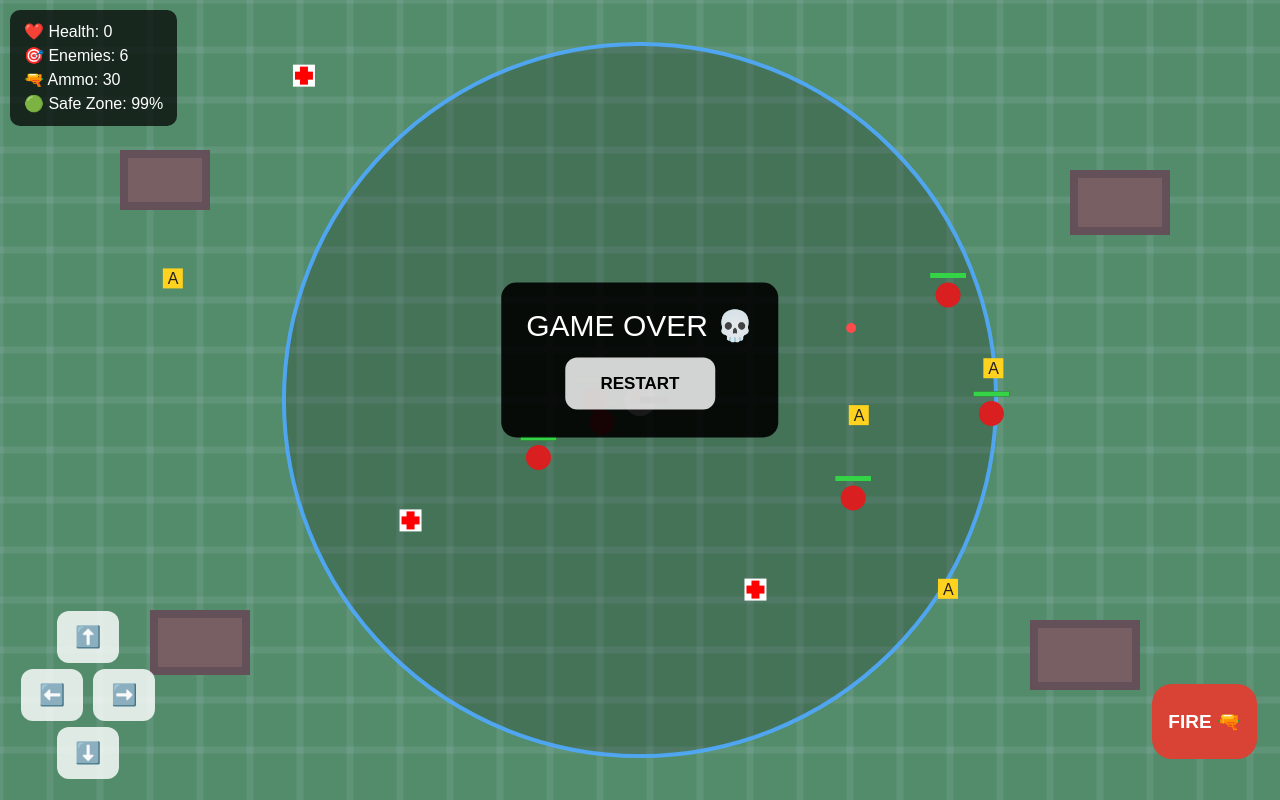
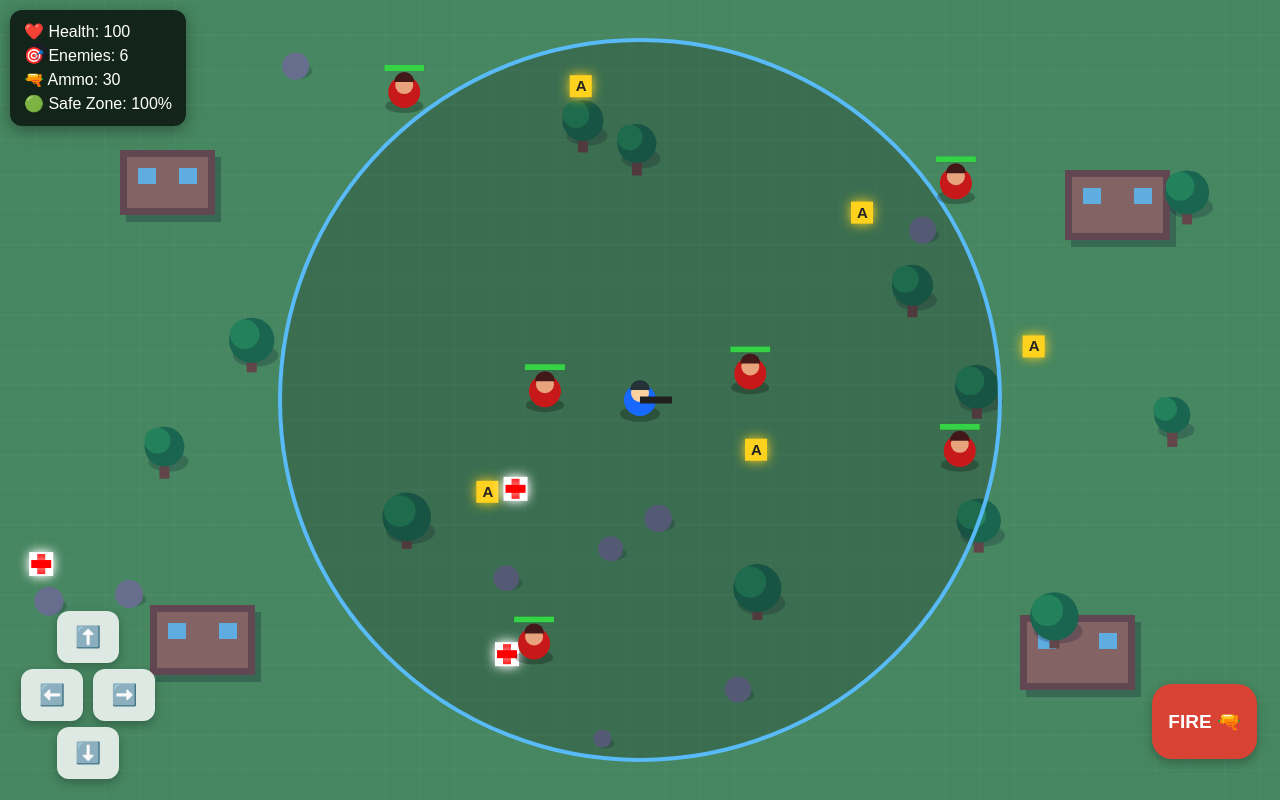
Before and after one commit to kksumokhra255-sudo/FreeFirelite, a plain HTML site: page index.html in a window 1280 px wide. Drawn offline with Linux system fonts and the light colour scheme.

Commit message:
Enhance graphics and gameplay mechanics
Updated various styles, improved graphics, and adjusted gameplay mechanics including player size, health, and enemy behavior.

```diff
--- a/index.html
+++ b/index.html
@@ -3,7 +3,7 @@
 <head>
 <meta charset="UTF-8">
 <meta name="viewport" content="width=device-width,initial-scale=1.0">
-<title>Battle Royale - Upgrade 5</title>
+<title>Battle Royale - Graphics Upgrade 6</title>
 
 <style>
 *{box-sizing:border-box;margin:0;padding:0}
@@ -24,10 +24,11 @@ canvas{display:block}
   color:white;
   background:rgba(0,0,0,.72);
   padding:10px 14px;
-  border-radius:10px;
+  border-radius:12px;
   font-size:16px;
   z-index:10;
   line-height:1.5;
+  box-shadow:0 4px 15px rgba(0,0,0,.35);
 }
 
 #controls{
@@ -47,6 +48,7 @@ button{
   background:rgba(255,255,255,.82);
   font-size:21px;
   font-weight:bold;
+  box-shadow:0 4px 10px rgba(0,0,0,.25);
 }
 
 #shoot{
@@ -68,12 +70,13 @@ button{
   left:50%;
   transform:translate(-50%,-50%);
   color:white;
-  background:rgba(0,0,0,.9);
+  background:rgba(0,0,0,.92);
   padding:25px;
-  border-radius:15px;
+  border-radius:18px;
   text-align:center;
   font-size:30px;
   z-index:20;
+  box-shadow:0 8px 30px rgba(0,0,0,.5);
 }
 
 #restart{
@@ -130,10 +133,12 @@ function resize(){
 resize();
 window.addEventListener("resize",resize);
 
+/* PLAYER */
+
 let player={
   x:canvas.width/2,
   y:canvas.height/2,
-  size:28,
+  size:30,
   speed:18,
   health:100,
   angle:0,
@@ -146,26 +151,53 @@ let bullets=[];
 let enemyBullets=[];
 let enemies=[];
 let loot=[];
-
-let muzzleFlash=0;
+let effects=[];
 
 /* SAFE ZONE */
 
 let safeZone={
   x:canvas.width/2,
   y:canvas.height/2,
-  radius:Math.min(canvas.width,canvas.height)*0.45,
-  minRadius:Math.min(canvas.width,canvas.height)*0.18
+  radius:Math.min(canvas.width,canvas.height)*.45,
+  minRadius:Math.min(canvas.width,canvas.height)*.18
 };
 
-/* OBSTACLES */
+/* BUILDINGS */
 
 let obstacles=[
-  {x:120,y:150,w:90,h:60},
-  {x:canvas.width-210,y:170,w:100,h:65},
-  {x:150,y:canvas.height-190,w:100,h:65},
-  {x:canvas.width-250,y:canvas.height-180,w:110,h:70}
+  {x:120,y:150,w:95,h:65},
+  {x:canvas.width-215,y:170,w:105,h:70},
+  {x:150,y:canvas.height-195,w:105,h:70},
+  {x:canvas.width-260,y:canvas.height-185,w:115,h:75}
 ];
+
+/* TREES */
+
+let trees=[];
+
+for(let i=0;i<12;i++){
+
+  trees.push({
+    x:Math.random()*(canvas.width-60)+30,
+    y:Math.random()*(canvas.height-100)+50,
+    size:18+Math.random()*8
+  });
+
+}
+
+/* ROCKS */
+
+let rocks=[];
+
+for(let i=0;i<10;i++){
+
+  rocks.push({
+    x:Math.random()*(canvas.width-50)+25,
+    y:Math.random()*(canvas.height-100)+50,
+    size:8+Math.random()*8
+  });
+
+}
 
 /* ENEMIES */
 
@@ -176,13 +208,13 @@ for(let i=0;i<6;i++){
     x:Math.random()*(canvas.width-80)+40,
     y:Math.random()*(canvas.height-160)+80,
 
-    size:25,
+    size:28,
     health:100,
 
     speed:.65+Math.random()*.55,
 
     attackCooldown:0,
-    shootCooldown:50+Math.random()*80
+    shootCooldown:60+Math.random()*80
 
   });
 
@@ -190,14 +222,14 @@ for(let i=0;i<6;i++){
 
 /* LOOT */
 
-for(let i=0;i<7;i++){
+for(let i=0;i<8;i++){
 
   loot.push({
 
     x:Math.random()*(canvas.width-80)+40,
     y:Math.random()*(canvas.height-120)+60,
 
-    type:i%3===0 ? "medkit" : "ammo"
+    type:i%3===0?"medkit":"ammo"
 
   });
 
@@ -207,7 +239,8 @@ for(let i=0;i<7;i++){
 
 function drawMap(){
 
-  ctx.fillStyle="#5c9b45";
+  ctx.fillStyle="#4f963e";
+
   ctx.fillRect(
     0,
     0,
@@ -215,9 +248,12 @@ function drawMap(){
     canvas.height
   );
 
-  ctx.strokeStyle="rgba(255,255,255,.10)";
+  /* GRASS */
 
-  for(let x=0;x<canvas.width;x+=50){
+  ctx.strokeStyle="rgba(255,255,255,.06)";
+  ctx.lineWidth=1;
+
+  for(let x=0;x<canvas.width;x+=35){
 
     ctx.beginPath();
     ctx.moveTo(x,0);
@@ -226,7 +262,7 @@ function drawMap(){
 
   }
 
-  for(let y=0;y<canvas.height;y+=50){
+  for(let y=0;y<canvas.height;y+=35){
 
     ctx.beginPath();
     ctx.moveTo(0,y);
@@ -235,9 +271,20 @@ function drawMap(){
 
   }
 
+  /* BUILDINGS */
+
   obstacles.forEach(o=>{
 
-    ctx.fillStyle="#72502f";
+    ctx.fillStyle="rgba(0,0,0,.25)";
+
+    ctx.fillRect(
+      o.x+6,
+      o.y+7,
+      o.w,
+      o.h
+    );
+
+    ctx.fillStyle="#70472c";
 
     ctx.fillRect(
       o.x,
@@ -246,14 +293,127 @@ function drawMap(){
       o.h
     );
 
-    ctx.fillStyle="#8b633d";
+    ctx.fillStyle="#9b6a42";
 
     ctx.fillRect(
-      o.x+8,
-      o.y+8,
-      o.w-16,
-      o.h-16
+      o.x+7,
+      o.y+7,
+      o.w-14,
+      o.h-14
     );
+
+    /* WINDOWS */
+
+    ctx.fillStyle="#6ec5df";
+
+    ctx.fillRect(
+      o.x+18,
+      o.y+18,
+      18,
+      16
+    );
+
+    ctx.fillRect(
+      o.x+o.w-36,
+      o.y+18,
+      18,
+      16
+    );
+
+  });
+
+  /* ROCKS */
+
+  rocks.forEach(r=>{
+
+    ctx.fillStyle="rgba(0,0,0,.2)";
+
+    ctx.beginPath();
+
+    ctx.ellipse(
+      r.x+3,
+      r.y+5,
+      r.size,
+      r.size*.55,
+      0,
+      0,
+      Math.PI*2
+    );
+
+    ctx.fill();
+
+    ctx.fillStyle="#777";
+
+    ctx.beginPath();
+
+    ctx.arc(
+      r.x,
+      r.y,
+      r.size,
+      0,
+      Math.PI*2
+    );
+
+    ctx.fill();
+
+  });
+
+  /* TREES */
+
+  trees.forEach(t=>{
+
+    ctx.fillStyle="rgba(0,0,0,.22)";
+
+    ctx.beginPath();
+
+    ctx.ellipse(
+      t.x+4,
+      t.y+8,
+      t.size,
+      t.size*.5,
+      0,
+      0,
+      Math.PI*2
+    );
+
+    ctx.fill();
+
+    ctx.fillStyle="#704522";
+
+    ctx.fillRect(
+      t.x-5,
+      t.y,
+      10,
+      25
+    );
+
+    ctx.fillStyle="#176d2b";
+
+    ctx.beginPath();
+
+    ctx.arc(
+      t.x,
+      t.y-7,
+      t.size,
+      0,
+      Math.PI*2
+    );
+
+    ctx.fill();
+
+    ctx.fillStyle="#23913a";
+
+    ctx.beginPath();
+
+    ctx.arc(
+      t.x-7,
+      t.y-13,
+      t.size*.65,
+      0,
+      Math.PI*2
+    );
+
+    ctx.fill();
 
   });
 
@@ -263,7 +423,7 @@ function drawMap(){
 
 function drawSafeZone(){
 
-  ctx.fillStyle="rgba(40,80,255,.20)";
+  ctx.fillStyle="rgba(35,70,230,.20)";
 
   ctx.fillRect(
     0,
@@ -290,7 +450,7 @@ function drawSafeZone(){
 
   ctx.restore();
 
-  ctx.strokeStyle="rgba(80,170,255,.9)";
+  ctx.strokeStyle="rgba(90,190,255,.95)";
   ctx.lineWidth=4;
 
   ctx.beginPath();
@@ -313,31 +473,15 @@ function drawLoot(){
 
   loot.forEach(item=>{
 
+    /* glow */
+
+    ctx.shadowBlur=12;
+
     if(item.type==="ammo"){
 
+      ctx.shadowColor="#ffd21f";
+
       ctx.fillStyle="#ffd21f";
-
-      ctx.fillRect(
-        item.x-10,
-        item.y-10,
-        20,
-        20
-      );
-
-      ctx.fillStyle="#222";
-      ctx.font="16px Arial";
-
-      ctx.fillText(
-        "A",
-        item.x-5,
-        item.y+6
-      );
-
-    }
-
-    if(item.type==="medkit"){
-
-      ctx.fillStyle="white";
 
       ctx.fillRect(
         item.x-11,
@@ -346,23 +490,48 @@ function drawLoot(){
         22
       );
 
+      ctx.fillStyle="#222";
+
+      ctx.font="bold 15px Arial";
+
+      ctx.fillText(
+        "A",
+        item.x-5,
+        item.y+5
+      );
+
+    }else{
+
+      ctx.shadowColor="#ffffff";
+
+      ctx.fillStyle="white";
+
+      ctx.fillRect(
+        item.x-12,
+        item.y-12,
+        24,
+        24
+      );
+
       ctx.fillStyle="red";
 
       ctx.fillRect(
         item.x-4,
-        item.y-9,
+        item.y-10,
         8,
-        18
+        20
       );
 
       ctx.fillRect(
-        item.x-9,
+        item.x-10,
         item.y-4,
-        18,
+        20,
         8
       );
 
     }
+
+    ctx.shadowBlur=0;
 
   });
 
@@ -372,16 +541,29 @@ function drawLoot(){
 
 function drawPlayer(){
 
-  if(player.hitFlash>0){
+  /* shadow */
 
-    ctx.fillStyle="white";
-    player.hitFlash--;
+  ctx.fillStyle="rgba(0,0,0,.25)";
 
-  }else{
+  ctx.beginPath();
 
-    ctx.fillStyle="#1769ff";
+  ctx.ellipse(
+    player.x,
+    player.y+14,
+    20,
+    8,
+    0,
+    0,
+    Math.PI*2
+  );
 
-  }
+  ctx.fill();
+
+  /* body */
+
+  ctx.fillStyle=
+    player.hitFlash>0?
+    "white":"#1769ff";
 
   ctx.beginPath();
 
@@ -395,13 +577,15 @@ function drawPlayer(){
 
   ctx.fill();
 
+  /* head */
+
   ctx.fillStyle="#ffd0a0";
 
   ctx.beginPath();
 
   ctx.arc(
     player.x,
-    player.y-5,
+    player.y-7,
     9,
     0,
     Math.PI*2
@@ -409,7 +593,25 @@ function drawPlayer(){
 
   ctx.fill();
 
-  const gunLength=30;
+  /* helmet */
+
+  ctx.fillStyle="#263238";
+
+  ctx.beginPath();
+
+  ctx.arc(
+    player.x,
+    player.y-10,
+    10,
+    Math.PI,
+    Math.PI*2
+  );
+
+  ctx.fill();
+
+  /* gun */
+
+  const gunLength=32;
 
   const gunX=
     player.x+
@@ -419,7 +621,7 @@ function drawPlayer(){
     player.y+
     Math.sin(player.angle)*gunLength;
 
-  ctx.strokeStyle="#222";
+  ctx.strokeStyle="#202020";
   ctx.lineWidth=7;
 
   ctx.beginPath();
@@ -436,21 +638,28 @@ function drawPlayer(){
 
   ctx.stroke();
 
+  /* muzzle */
+
   if(muzzleFlash>0){
 
-    ctx.fillStyle="#ffd21f";
+    ctx.shadowBlur=18;
+    ctx.shadowColor="#ffd21f";
+
+    ctx.fillStyle="#ffe033";
 
     ctx.beginPath();
 
     ctx.arc(
       gunX,
       gunY,
-      10,
+      11,
       0,
       Math.PI*2
     );
 
     ctx.fill();
+
+    ctx.shadowBlur=0;
 
     muzzleFlash--;
 
@@ -464,38 +673,90 @@ function drawEnemies(){
 
   enemies.forEach(enemy=>{
 
-    ctx.fillStyle="#d91f1f";
+    /* shadow */
+
+    ctx.fillStyle="rgba(0,0,0,.25)";
+
+    ctx.beginPath();
+
+    ctx.ellipse(
+      enemy.x,
+      enemy.y+14,
+      19,
+      7,
+      0,
+      0,
+      Math.PI*2
+    );
+
+    ctx.fill();
+
+    /* body */
+
+    ctx.fillStyle="#c71919";
 
     ctx.beginPath();
 
     ctx.arc(
       enemy.x,
       enemy.y,
-      enemy.size/2,
+      16,
       0,
       Math.PI*2
     );
 
     ctx.fill();
 
-    /* HEALTH BAR */
+    /* head */
+
+    ctx.fillStyle="#e8a37d";
+
+    ctx.beginPath();
+
+    ctx.arc(
+      enemy.x,
+      enemy.y-7,
+      9,
+      0,
+      Math.PI*2
+    );
+
+    ctx.fill();
+
+    /* helmet */
+
+    ctx.fillStyle="#421818";
+
+    ctx.beginPath();
+
+    ctx.arc(
+      enemy.x,
+      enemy.y-10,
+      10,
+      Math.PI,
+      Math.PI*2
+    );
+
+    ctx.fill();
+
+    /* health bar */
 
     ctx.fillStyle="#222";
 
     ctx.fillRect(
-      enemy.x-18,
-      enemy.y-22,
-      36,
-      5
+      enemy.x-20,
+      enemy.y-27,
+      40,
+      6
     );
 
     ctx.fillStyle="#35d447";
 
     ctx.fillRect(
-      enemy.x-18,
-      enemy.y-22,
-      36*(enemy.health/100),
-      5
+      enemy.x-20,
+      enemy.y-27,
+      40*(enemy.health/100),
+      6
     );
 
   });
@@ -507,6 +768,9 @@ function drawEnemies(){
 function drawBullets(){
 
   bullets.forEach(b=>{
+
+    ctx.shadowBlur=10;
+    ctx.shadowColor="#ffe01b";
 
     ctx.fillStyle="#ffe01b";
 
@@ -522,11 +786,16 @@ function drawBullets(){
 
     ctx.fill();
 
+    ctx.shadowBlur=0;
+
   });
 
   enemyBullets.forEach(b=>{
 
-    ctx.fillStyle="#ff4b4b";
+    ctx.shadowBlur=10;
+    ctx.shadowColor="#ff3333";
+
+    ctx.fillStyle="#ff4040";
 
     ctx.beginPath();
 
@@ -540,11 +809,47 @@ function drawBullets(){
 
     ctx.fill();
 
+    ctx.shadowBlur=0;
+
   });
 
 }
 
-/* MOVEMENT */
+/* EFFECTS */
+
+function drawEffects(){
+
+  effects.forEach(e=>{
+
+    ctx.globalAlpha=e.life;
+
+    ctx.fillStyle="#ffd21f";
+
+    ctx.beginPath();
+
+    ctx.arc(
+      e.x,
+      e.y,
+      e.size,
+      0,
+      Math.PI*2
+    );
+
+    ctx.fill();
+
+    e.size+=1.5;
+    e.life-=.08;
+
+  });
+
+  ctx.globalAlpha=1;
+
+  effects=
+    effects.filter(e=>e.life>0);
+
+}
+
+/* MOVE */
 
 function move(dx,dy){
 
@@ -567,18 +872,16 @@ function move(dx,dy){
     )
   );
 
-  if(dx!==0 || dy!==0){
+  if(dx!==0||dy!==0){
 
-    player.angle=Math.atan2(
-      dy,
-      dx
-    );
+    player.angle=
+      Math.atan2(dy,dx);
 
   }
 
 }
 
-/* NEAREST ENEMY */
+/* NEAREST */
 
 function nearestEnemy(){
 
@@ -609,14 +912,15 @@ function nearestEnemy(){
 
 }
 
-/* PLAYER SHOOT */
+/* SHOOT */
 
 function shoot(){
 
   if(ammo<=0)
     return;
 
-  const target=nearestEnemy();
+  const target=
+    nearestEnemy();
 
   if(!target)
     return;
@@ -655,14 +959,14 @@ function shoot(){
 
   ammo--;
 
-  muzzleFlash=5;
+  muzzleFlash=6;
 
   document.getElementById("ammo")
     .textContent=ammo;
 
 }
 
-/* PLAYER BULLETS */
+/* BULLET UPDATE */
 
 function updateBullets(){
 
@@ -683,7 +987,7 @@ function updateBullets(){
 
 }
 
-/* HIT ENEMIES */
+/* BULLET HIT */
 
 function bulletHits(){
 
@@ -713,11 +1017,17 @@ function bulletHits(){
 
       if(
         d<
-        enemy.size/2+5
+        enemy.size/2+6
       ){
 
-        enemy.health-=
-          bullet.damage;
+        enemy.health-=bullet.damage;
+
+        effects.push({
+          x:bullet.x,
+          y:bullet.y,
+          size:3,
+          life:1
+        });
 
         bullets.splice(b,1);
 
@@ -770,7 +1080,7 @@ function enemyShoot(enemy){
 
 }
 
-/* ENEMY MOVEMENT + ATTACK */
+/* ENEMIES */
 
 function updateEnemies(){
 
@@ -795,8 +1105,6 @@ function updateEnemies(){
 
     }
 
-    /* CLOSE DAMAGE */
-
     if(d<42){
 
       enemy.attackCooldown--;
@@ -805,15 +1113,13 @@ function updateEnemies(){
 
         player.health-=5;
 
-        player.hitFlash=5;
+        player.hitFlash=7;
 
         enemy.attackCooldown=30;
 
       }
 
     }
-
-    /* ENEMY SHOOTING */
 
     enemy.shootCooldown--;
 
@@ -830,6 +1136,9 @@ function updateEnemies(){
     }
 
   });
+
+  if(player.hitFlash>0)
+    player.hitFlash--;
 
 }
 
@@ -865,7 +1174,14 @@ function updateEnemyBullets(){
 
       player.health-=b.damage;
 
-      player.hitFlash=6;
+      player.hitFlash=8;
+
+      effects.push({
+        x:player.x,
+        y:player.y,
+        size:5,
+        life:1
+      });
 
       enemyBullets.splice(i,1);
 
@@ -883,7 +1199,7 @@ function updateEnemyBullets(){
 
 }
 
-/* COLLECT LOOT */
+/* LOOT */
 
 function collectLoot(){
 
@@ -910,9 +1226,7 @@ function collectLoot(){
 
         ammo+=15;
 
-      }
-
-      if(item.type==="medkit"){
+      }else{
 
         player.health+=30;
 
@@ -941,7 +1255,7 @@ function updateSafeZone(){
     safeZone.minRadius
   ){
 
-    safeZone.radius-=0.015;
+    safeZone.radius-=.015;
 
   }
 
@@ -959,7 +1273,7 @@ function updateSafeZone(){
     safeZone.radius
   ){
 
-    player.health-=0.03;
+    player.health-=.03;
 
   }
 
@@ -973,7 +1287,7 @@ function updateSafeZone(){
             Math.min(
               canvas.width,
               canvas.height
-            )*0.45
+            )*.45
           )
         )*100
       )
@@ -1006,25 +1320,17 @@ function gameLoop(){
   drawMap();
 
   updateSafeZone();
-
   updateEnemies();
-
   updateBullets();
-
   updateEnemyBullets();
-
   bulletHits();
-
   collectLoot();
 
   drawSafeZone();
-
   drawLoot();
-
   drawBullets();
-
+  drawEffects();
   drawEnemies();
-
   drawPlayer();
 
   document.getElementById("health")
```
